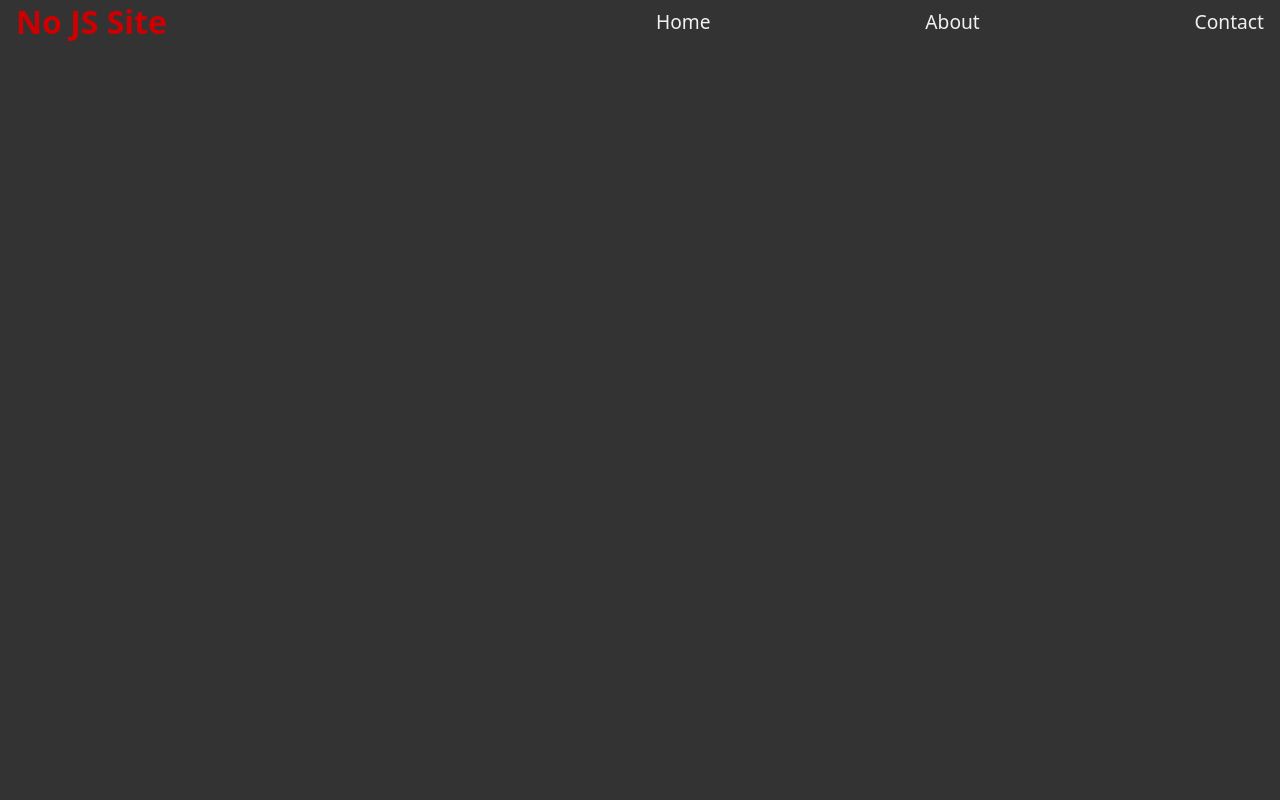
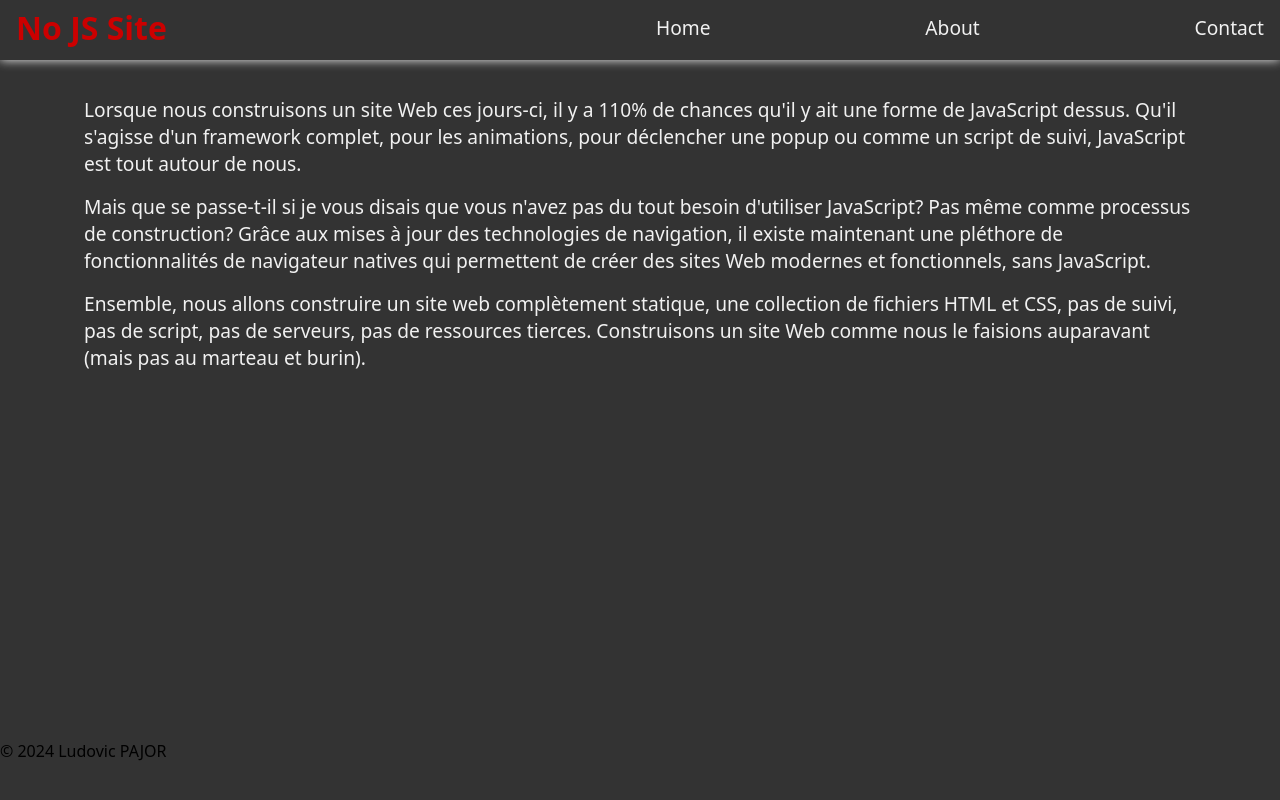
Before and after one commit to PtitLudo64/NoJsWebSite, a plain HTML site: page index.html in a window 1280 px wide. Drawn offline with Linux system fonts and the light colour scheme.

Commit message:
Main & footer

```diff
--- /dev/null
+++ b/css/footer/footer.css
@@ -0,0 +1,6 @@
+footer {
+    position: fixed;
+    bottom: 0;
+    left: 0;
+    height: var(--footerHeight);
+}
--- a/css/header/header.css
+++ b/css/header/header.css
@@ -6,7 +6,13 @@ header {
     top: 0;
     left: 0;
     width: 100%;
+    height: var(--headerHeight);
     display: flex;
     justify-content: space-between;
     align-items: center;
+    flex-wrap: wrap;
+    background-color: var(--colorBackground);
+    z-index: 10;
+    padding-bottom: 5px;
+    box-shadow: 0 0 10px var(--mainColor);
 }
--- a/css/index.css
+++ b/css/index.css
@@ -1,4 +1,6 @@
 @import url(./header/header.css);
+@import url(./main/main.css);
+@import url(./footer/footer.css);
 
 * {
     margin: 0;
@@ -10,6 +12,9 @@
     --colorBackground: #333;
     --mainColor: #f1f1f1;
     --accentColor: #c00;
+
+    --headerHeight: 60px;
+    --footerHeight: 60px;
 }
 
 body {
--- /dev/null
+++ b/css/main/main.css
@@ -0,0 +1,22 @@
+main {
+    width: 90%;
+    max-width: 1200px;
+    margin: 0 auto;
+    position: relative;
+    top: var(--headerHeight);
+    --mainContainerHeight: calc(100vh - (var(--headerHeight) + var(--footerHeight)));
+    height: var(--mainContainerHeight);
+    padding: 20px;
+    font-size: 1.2rem;
+    color: var(--mainColor);
+    z-index: 5;
+    /* container-name: mainContainer;
+    container-type: inline-size; */
+}
+
+section {
+    height: 100%;
+    & p {
+        margin: 1rem 0;
+    }
+}
--- a/index.html
+++ b/index.html
@@ -1,16 +1,14 @@
 <!DOCTYPE html>
 <html lang="fr">
   <head>
-    <meta charset="UTF-8">
-    <meta name="viewport" content="width=device-width, initial-scale=1.0">
+    <meta charset="UTF-8" />
+    <meta name="viewport" content="width=device-width, initial-scale=1.0" />
     <title>No JS Website</title>
-    <link rel="stylesheet" href="css/index.css">
+    <link rel="stylesheet" href="css/index.css" />
   </head>
   <body>
     <header>
-        <div id="logo">
-            No JS Site
-        </div>
+      <div id="logo">No JS Site</div>
       <nav>
         <ul>
           <li><a href="#">Home</a></li>
@@ -19,5 +17,32 @@
         </ul>
       </nav>
     </header>
+    <main>
+      <section id="home">
+        <p>
+          Lorsque nous construisons un site Web ces jours-ci, il y a 110% de
+          chances qu'il y ait une forme de JavaScript dessus. Qu'il s'agisse
+          d'un framework complet, pour les animations, pour déclencher une popup
+          ou comme un script de suivi, JavaScript est tout autour de nous.
+        </p>
+        <p>
+          Mais que se passe-t-il si je vous disais que vous n'avez pas du tout
+          besoin d'utiliser JavaScript? Pas même comme processus de
+          construction? Grâce aux mises à jour des technologies de navigation,
+          il existe maintenant une pléthore de fonctionnalités de navigateur
+          natives qui permettent de créer des sites Web modernes et
+          fonctionnels, sans JavaScript.
+        </p>
+        <p>
+          Ensemble, nous allons construire un site web complètement statique,
+          une collection de fichiers HTML et CSS, pas de suivi, pas de script,
+          pas de serveurs, pas de ressources tierces. Construisons un site Web
+          comme nous le faisions auparavant (mais pas au marteau et burin).
+        </p>
+      </section>
+    </main>
+    <footer>
+      <p>&copy; 2024 Ludovic PAJOR</p>
+    </footer>
   </body>
 </html>
```
Lines whose indentation alone changed are shown as unchanged.
